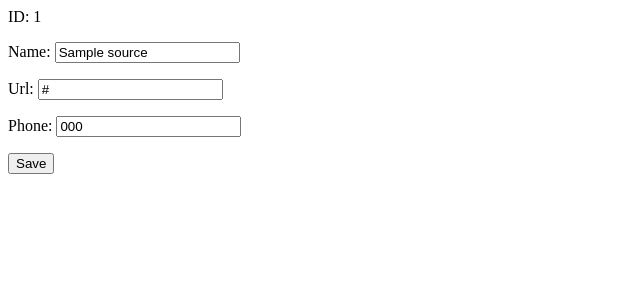
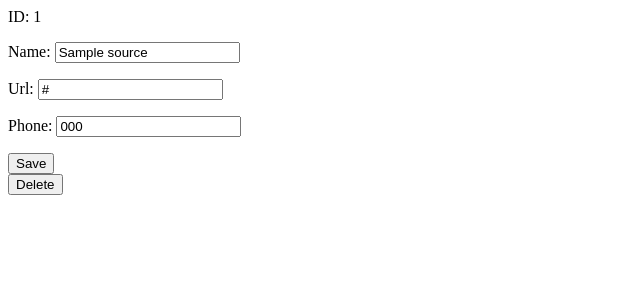
Before and after one commit to Zuzukin-dp/currency, a Django app: page /currency/source/update/1/ in a window 1280 px wide. Shown: the top 300 px of the page, without its empty margins (0-640 px from the left). Run offline with Django 3.2, Linux system fonts and the light colour scheme; tables that the repository leaves empty hold one stand-in row (values such as "Sample post").

Commit message:
add source_delete

```diff
--- a/app/currency/templates/source_list.html
+++ b/app/currency/templates/source_list.html
@@ -17,6 +17,7 @@
       <th>Phone number</th>
       <th>Created</th>
       <th>Updated</th>
+      <th>Details</th>
       <th>Edit</th>
     </tr>
   </thead>
@@ -29,6 +30,7 @@
       <td>{{ source.phone }}</td>
       <td>{{ source.created }}</td>
       <td>{{ source.updated }}</td>
+      <td><a href="/currency/source/details/{{ source.id }}/">Details</a></td>
       <td><a href="/currency/source/update/{{ source.id }}/">Edit</a></td>
     </tr>
     {% endfor %}
--- a/app/currency/templates/source_update.html
+++ b/app/currency/templates/source_update.html
@@ -14,10 +14,9 @@ ID: {{ form.instance.id}}
   <button type="submit">Save</button>
 </form>
 
+<button onclick="location.href='/currency/source/delete/{{form.instance.id}}/';">Delete</button>
 <!--
-<button onclick="location.href='/currency/rate/delete/{{form.instance.id}}/';">Delete</button>
-
-<a href="/currency/rate/delete/{{form.instance.id}}/">Delete</a>
+<a href="/currency/source/delete/{{form.instance.id}}/">Delete</a>
 -->
 
 </body>
--- a/app/currency/views.py
+++ b/app/currency/views.py
@@ -130,3 +130,10 @@ def source_update(request, pk):
         'form': form,
     }
     return render(request, 'source_update.html', context=context)
+
+
+def source_delete(request, pk):
+    instance = get_object_or_None(Source, id=pk)
+    if instance is not None:
+        instance.delete()
+    return HttpResponseRedirect('/currency/source/list/')
--- a/app/settings/urls.py
+++ b/app/settings/urls.py
@@ -2,7 +2,7 @@ from currency.views import (
     generate_pass,
     rate_create, rate_details, rate_delete, rate_update, rate_list,
     requirements,
-    source_create, source_details, source_list, source_update,
+    source_create, source_details, source_delete, source_list, source_update,
 )
 
 from django.contrib import admin
@@ -23,5 +23,6 @@ urlpatterns = [
     path('currency/source/details/<int:pk>/', source_details),
     path('currency/source/create/', source_create),
     path('currency/source/update/<int:pk>/', source_update),
+    path('currency/source/delete/<int:pk>/', source_delete),
 
 ]
```
